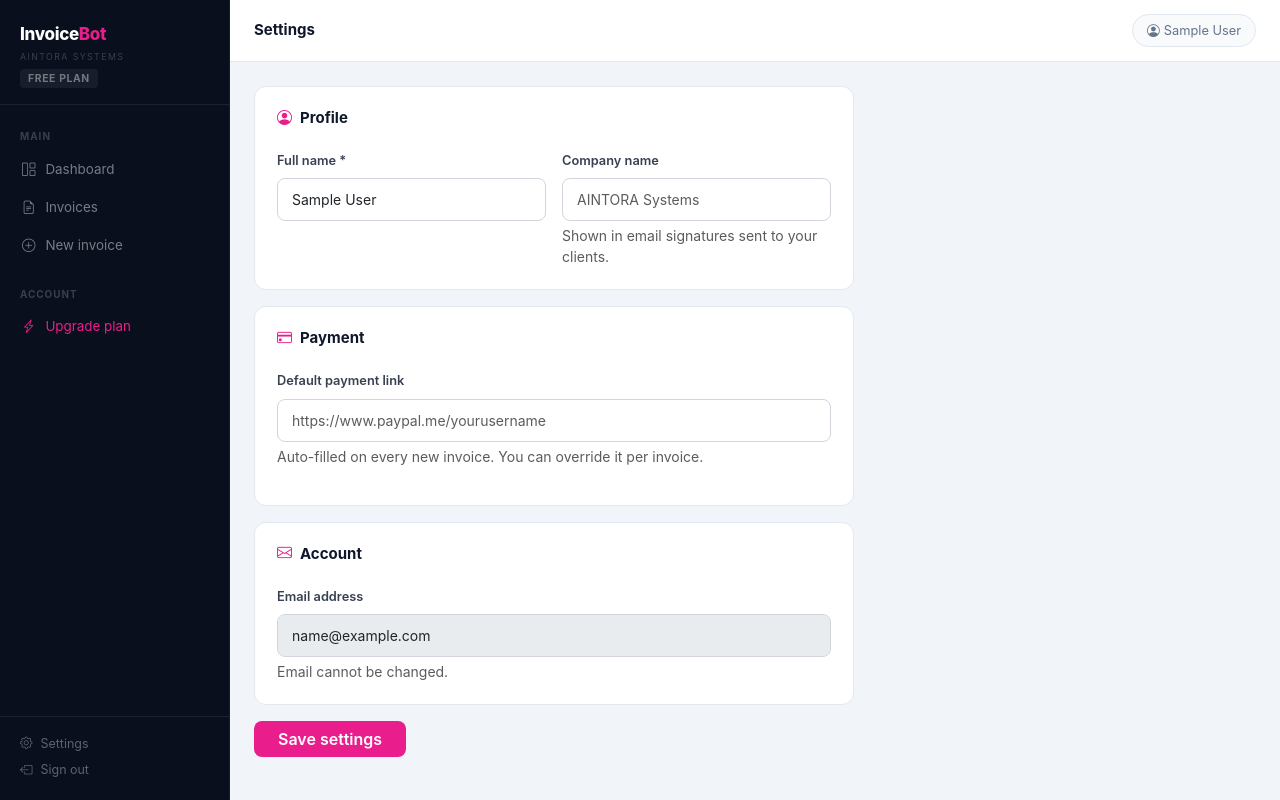
After one commit to Mohammed18-19/InvoiceBot, a Flask app: page /auth/settings in a window 1280 px wide. The commit adds this page. Run offline with Flask 3, Linux system fonts and the light colour scheme; the visitor is signed in with stand-in values (Sample User, id 1); some libraries are stand-ins or nearby versions.

Commit message:
Adding settings and securing stuff

```diff
--- a/app/auth/forms.py
+++ b/app/auth/forms.py
@@ -1,6 +1,6 @@
 from flask_wtf import FlaskForm
 from wtforms import StringField, PasswordField, BooleanField, SubmitField
-from wtforms.validators import DataRequired, Email, EqualTo, Length, ValidationError
+from wtforms.validators import DataRequired, Email, EqualTo, Length, ValidationError, Optional
 from app.models import User
 
 
@@ -32,3 +32,12 @@ class ResetPasswordForm(FlaskForm):
     password = PasswordField("New password", validators=[DataRequired(), Length(8, 128)])
     confirm = PasswordField("Confirm new password", validators=[DataRequired(), EqualTo("password")])
     submit = SubmitField("Set new password")
+
+
+
+
+class SettingsForm(FlaskForm):
+    name = StringField("Full name", validators=[DataRequired(), Length(1, 255)])
+    company = StringField("Company name", validators=[Optional(), Length(0, 255)])
+    default_payment_link = StringField("Default payment link", validators=[Optional(), Length(0, 500)])
+    submit = SubmitField("Save settings")
--- a/app/auth/routes.py
+++ b/app/auth/routes.py
@@ -175,3 +175,18 @@ def reset_password():
         return redirect(url_for("auth.login"))
 
     return render_template("auth/reset_password.html", form=form, email=email, token=token)
+
+
+@auth_bp.route("/settings", methods=["GET", "POST"])
+@login_required
+def settings():
+    from app.auth.forms import SettingsForm
+    form = SettingsForm(obj=current_user)
+    if form.validate_on_submit():
+        current_user.name = form.name.data.strip()
+        current_user.company = form.company.data.strip() if form.company.data else None
+        current_user.default_payment_link = form.default_payment_link.data.strip() if form.default_payment_link.data else None
+        db.session.commit()
+        flash("Settings saved.", "success")
+        return redirect(url_for("auth.settings"))
+    return render_template("auth/settings.html", form=form)
--- a/app/email_service/__init__.py
+++ b/app/email_service/__init__.py
@@ -177,7 +177,7 @@ def send_invoice_reminder(invoice, stage):
         "currency":        invoice.currency,
         "due_date":        due_date_str,
         "days_overdue":    days_overdue,
-        "sender_name":     invoice.owner.name or invoice.owner.email,
+        "sender_name": f"{invoice.owner.name or invoice.owner.email} — {invoice.owner.company}" if invoice.owner.company else (invoice.owner.name or invoice.owner.email),
         "payment_section": _build_payment_section(invoice.payment_link),
     }
 
@@ -217,7 +217,7 @@ def send_mail(
     """
     email_mode = current_app.config.get("EMAIL_MODE", "smtp")
     mail_username = current_app.config.get("MAIL_USERNAME", "")
-    mail_password = current_app.config.get("MAIL_PASSWORD", "")
+    mail_password = current_app.config.get("MAIL_PASSWORD", "").replace(" ", "")
     mail_server   = current_app.config.get("MAIL_SERVER", "smtp.gmail.com")
     mail_port     = current_app.config.get("MAIL_PORT", 587)
     mail_use_tls  = current_app.config.get("MAIL_USE_TLS", True)
--- a/app/invoices/routes.py
+++ b/app/invoices/routes.py
@@ -86,6 +86,8 @@ def new_invoice():
 
         return redirect(url_for("invoices.detail", invoice_id=invoice.id))
 
+    if request.method == "GET" and current_user.default_payment_link:
+        form.payment_link.data = current_user.default_payment_link
     return render_template("invoices/new.html", form=form)
 
 
--- a/app/models.py
+++ b/app/models.py
@@ -21,6 +21,8 @@ class User(UserMixin, db.Model):
     stripe_subscription_id = db.Column(db.String(100), nullable=True)
     created_at = db.Column(db.DateTime, default=lambda: datetime.now(timezone.utc))
     is_blocked = db.Column(db.Boolean, default=False, nullable=False)
+    company = db.Column(db.String(255), nullable=True)
+    default_payment_link = db.Column(db.String(500), nullable=True)
 
     invoices = db.relationship("Invoice", backref="owner", lazy="dynamic", cascade="all, delete-orphan")
 
@@ -161,3 +163,4 @@ class EmailDraft(db.Model):
 
     def __repr__(self):
         return f"<EmailDraft to={self.to_address} type={self.email_type}>"
+# ← this won't work, we need to edit directly
--- /dev/null
+++ b/app/templates/auth/settings.html
@@ -0,0 +1,60 @@
+{% extends "base.html" %}
+{% block title %}Settings — InvoiceBot{% endblock %}
+{% block page_title %}Settings{% endblock %}
+
+{% block content %}
+<div style="max-width:600px;">
+
+  {% with messages = get_flashed_messages(with_categories=true) %}
+    {% for category, message in messages %}
+      <div class="alert alert-{{ 'success' if category == 'success' else 'danger' }} mb-3" style="border-radius:10px;">{{ message }}</div>
+    {% endfor %}
+  {% endwith %}
+
+  <form method="POST" action="{{ url_for('auth.settings') }}">
+    {{ form.hidden_tag() }}
+
+    <div class="card-section mb-3">
+      <h2 style="font-size:.9375rem;font-weight:700;margin-bottom:1.25rem;color:#0f172a;">
+        <i class="bi bi-person-circle me-2" style="color:var(--brand);"></i>Profile
+      </h2>
+      <div class="row g-3">
+        <div class="col-md-6">
+          <label class="form-label">Full name *</label>
+          {{ form.name(class="form-control" + (" is-invalid" if form.name.errors else ""), placeholder="Issam Benali") }}
+          {% for e in form.name.errors %}<div class="invalid-feedback">{{ e }}</div>{% endfor %}
+        </div>
+        <div class="col-md-6">
+          <label class="form-label">Company name</label>
+          {{ form.company(class="form-control", placeholder="AINTORA Systems") }}
+          <div class="form-text">Shown in email signatures sent to your clients.</div>
+        </div>
+      </div>
+    </div>
+
+    <div class="card-section mb-3">
+      <h2 style="font-size:.9375rem;font-weight:700;margin-bottom:1.25rem;color:#0f172a;">
+        <i class="bi bi-credit-card me-2" style="color:var(--brand);"></i>Payment
+      </h2>
+      <div class="mb-3">
+        <label class="form-label">Default payment link</label>
+        {{ form.default_payment_link(class="form-control", placeholder="https://www.paypal.me/yourusername") }}
+        <div class="form-text">Auto-filled on every new invoice. You can override it per invoice.</div>
+      </div>
+    </div>
+
+    <div class="card-section mb-3">
+      <h2 style="font-size:.9375rem;font-weight:700;margin-bottom:1.25rem;color:#0f172a;">
+        <i class="bi bi-envelope me-2" style="color:var(--brand);"></i>Account
+      </h2>
+      <div class="mb-0">
+        <label class="form-label">Email address</label>
+        <input type="text" class="form-control" value="{{ current_user.email }}" disabled>
+        <div class="form-text">Email cannot be changed.</div>
+      </div>
+    </div>
+
+    <button type="submit" class="btn btn-brand px-4">Save settings</button>
+  </form>
+</div>
+{% endblock %}
--- a/app/templates/base.html
+++ b/app/templates/base.html
@@ -115,6 +115,7 @@
 {% endif %}
   </nav>
   <div class="sidebar-footer">
+    <a href="{{ url_for('auth.settings') }}"><i class="bi bi-gear"></i> Settings</a>
     <a href="{{ url_for('auth.logout') }}"><i class="bi bi-box-arrow-left"></i> Sign out</a>
   </div>
 </div>
```
Also changed, not shown: 1 other file.
